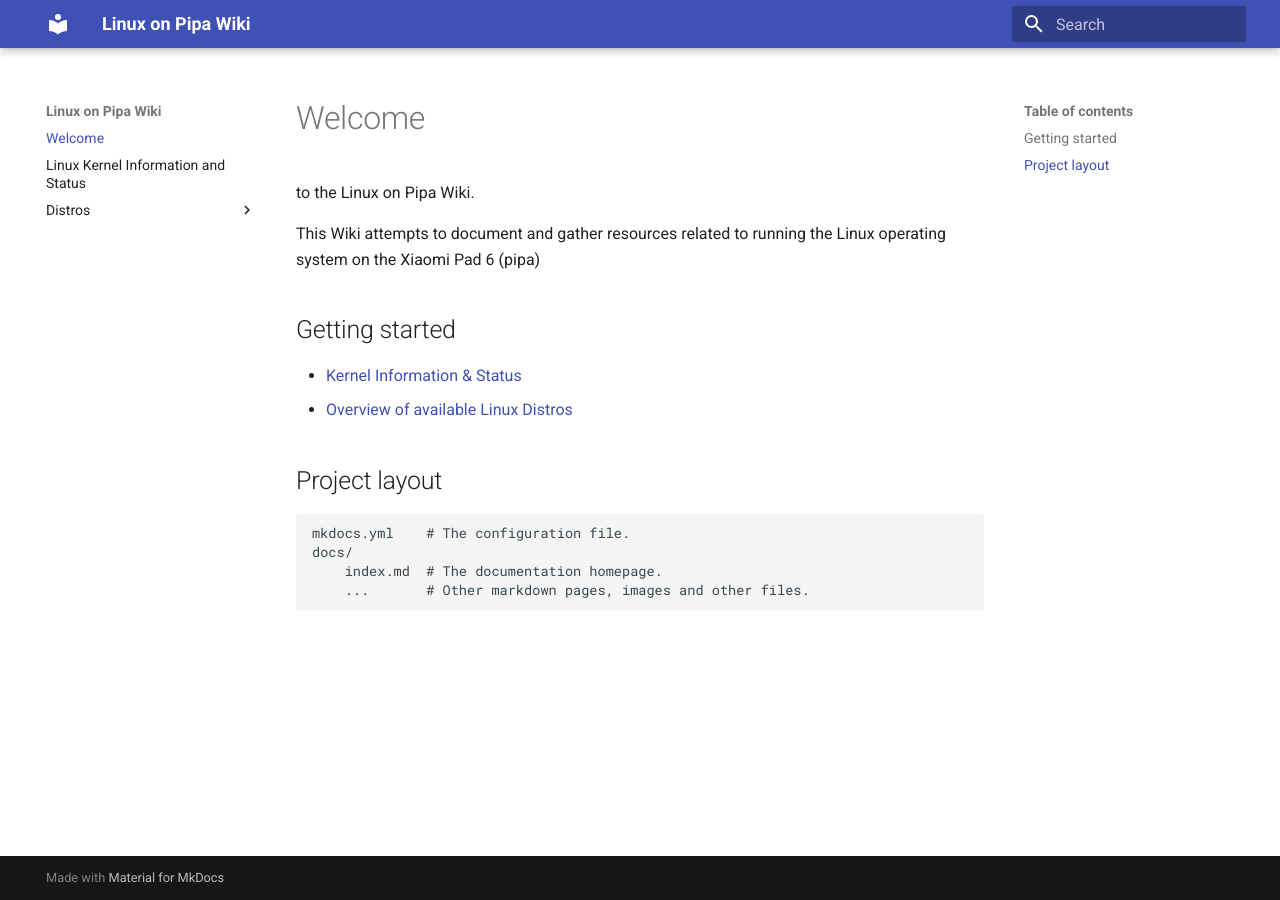
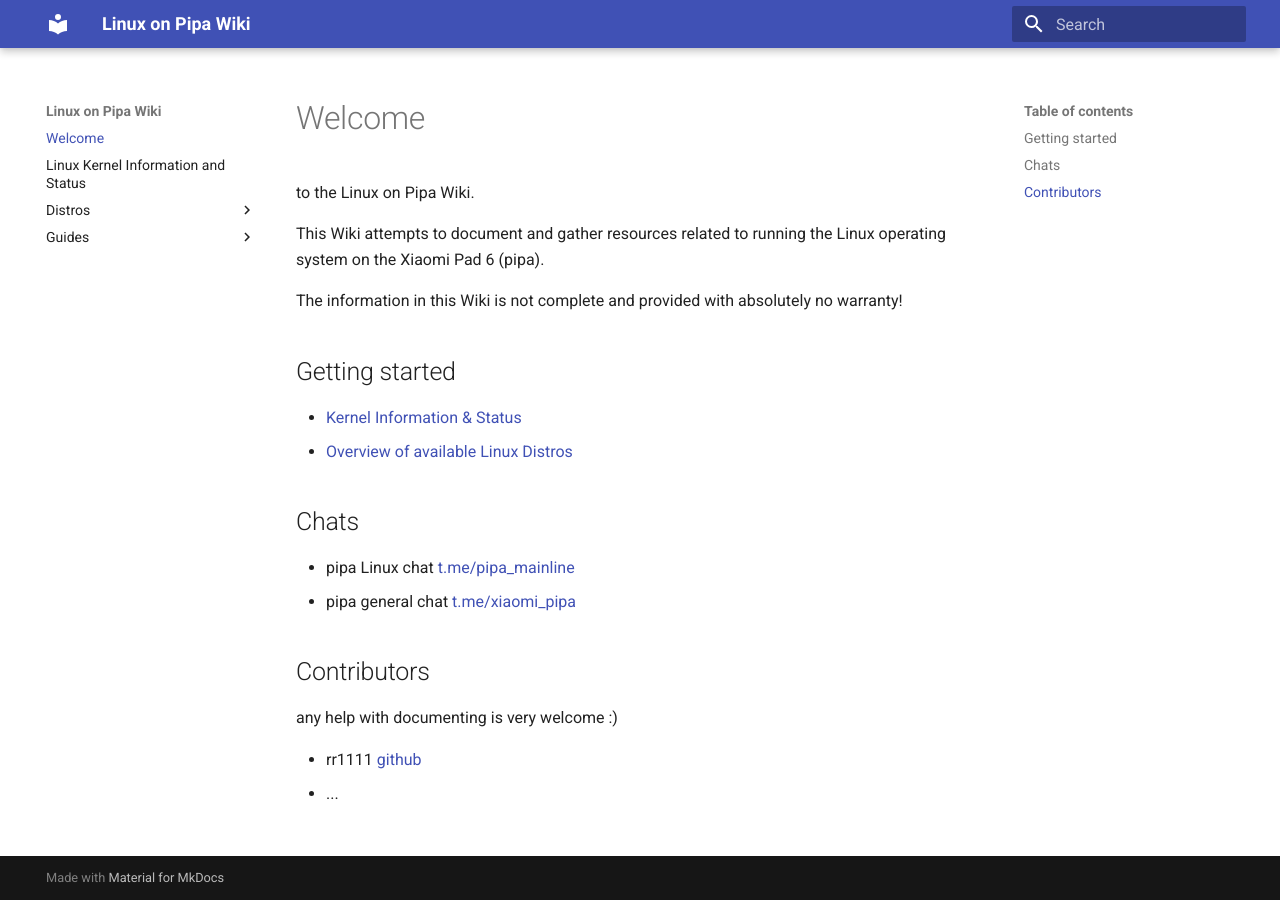
Before and after one commit to AnmiTaliDev/pipa-linux-wiki, an MkDocs documentation site: the page built from docs/index.md, in a window 1280 px wide. Built offline with MkDocs 1.6.1 and Material for MkDocs 9.7.7, drawn with Linux system fonts in a browser that asks for light colours.

Commit message:
add guides

```diff
--- a/docs/index.md
+++ b/docs/index.md
@@ -2,16 +2,22 @@
 
 to the Linux on Pipa Wiki.
 
-This Wiki attempts to document and gather resources related to running the Linux operating system on the Xiaomi Pad 6 (pipa)
+This Wiki attempts to document and gather resources related to running the Linux operating system on the Xiaomi Pad 6 (pipa).
+
+
+The information in this Wiki is not complete and provided with absolutely no warranty!
 
 ## Getting started
 
-* [Kernel Information & Status](kernel)
-* [Overview of available Linux Distros](distros/1-overview)
+* [Kernel Information & Status](kernel.md)
+* [Overview of available Linux Distros](distros/1-overview.md)
 
-## Project layout
+## Chats
+* pipa Linux chat [t.me/pipa_mainline](https://t.me/pipa_mainline)
+* pipa general chat [t.me/xiaomi_pipa](https://t.me/xiaomi_pipa)
 
-    mkdocs.yml    # The configuration file.
-    docs/
-        index.md  # The documentation homepage.
-        ...       # Other markdown pages, images and other files.
+## Contributors
+any help with documenting is very welcome :)
+
+* rr1111 [github](https://github.com/rr1111)
+* ...
```
Also changed, not shown: docs/distros/1-overview.md (+3 -2 lines), docs/kernel.md (+3 -1 lines), docs/guides/distro-install.md (added), docs/guides/kernel-building.md (added), docs/guides/linux-android-multiboot.md (added), docs/guides/tips-tricks.md (added), docs/guides/uefi-install.md (added), docs/guides/x86-software.md (added).
